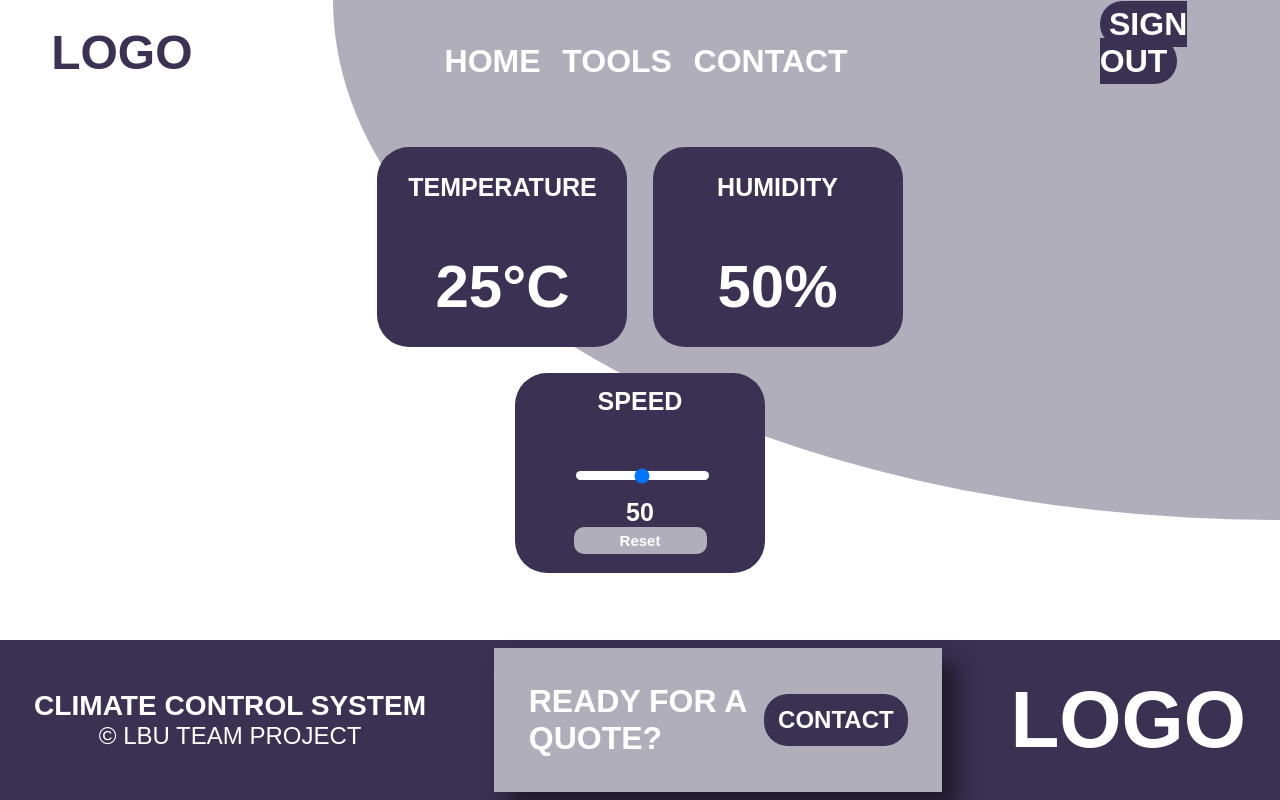
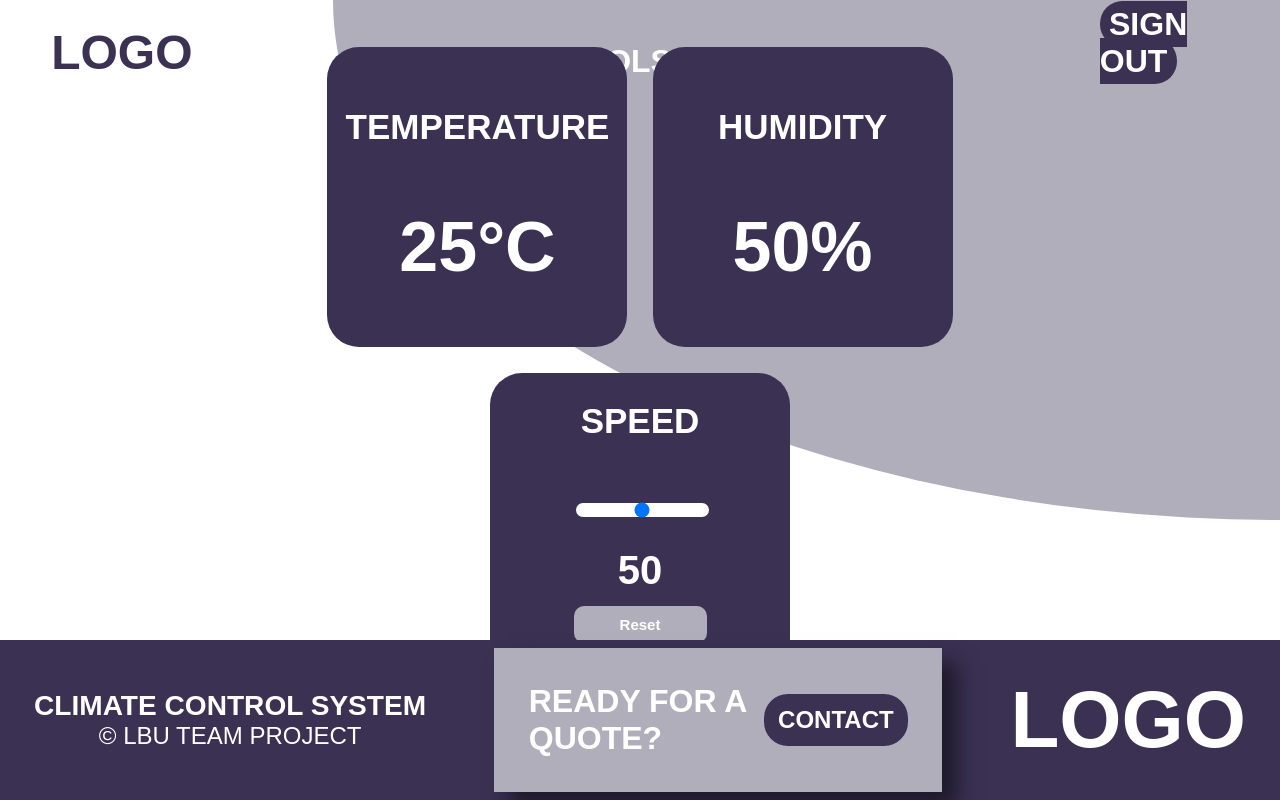
Before and after one commit to JDennis21/LBU_TeamProject_2024, a PHP site: page /pages/climateControl/climateControl.php in a window 1280 px wide. Run offline with PHP 8.4, Linux system fonts and the light colour scheme; a user stored in the database is signed in.

Commit message:
Home Page Modified

```diff
--- a/css/climateControl.css
+++ b/css/climateControl.css
@@ -11,7 +11,7 @@
 .top, .bottom {
     display: flex;
     width: 100%;
-    height: 50%;
+    height: 100%;
     flex-wrap: wrap;
     justify-content: center;
 }
@@ -25,8 +25,8 @@
     justify-content: center;
     flex-direction: column;
     align-items: center;
-    width: 250px;
-    height: 200px;
+    width: 300px;
+    height: 300px;
     background-color: #3a3153;
     border-radius: 2em;
 }
@@ -50,12 +50,12 @@
 .temperature p, .humidity p, .speed p {
     color: white;
     font-weight: bold;
-    font-size: 25px;
+    font-size: 35px;
     margin: 0;
 }
 
 .value p {
-    font-size: 60px;
+    font-size: 70px;
 }
 
 .speed input[type=range] {
@@ -69,8 +69,8 @@
 .speed input[type=range]::-moz-range-thumb,
 .speed input[type=range]::-webkit-slider-thumb{
     -webkit-appearance: none;
-    width: 5%;
-    height: 5%;
+    width: 10%;
+    height: 10%;
     background: #3a3153;
     border-radius: 2em;
     cursor: pointer;
@@ -79,15 +79,15 @@
 .speed-value {
     text-align: center;
     color: white;
-    margin-top: 10%;
-    font-size: 25px;
+    margin-top: 20%;
+    font-size: 40px;
     font-weight: bolder;
 }
 
 #resetButton {
     background-color: #b1aebb;
     color: #fff;
-    padding: 5px 10px;
+    padding: 10px 10px;
     border: none;
     border-radius: 10px;
     cursor: pointer;
@@ -95,4 +95,5 @@
     font-weight: bold;
     font-size: 15px;
     width: 100%;
+    margin-top: 10%;
 }
```
